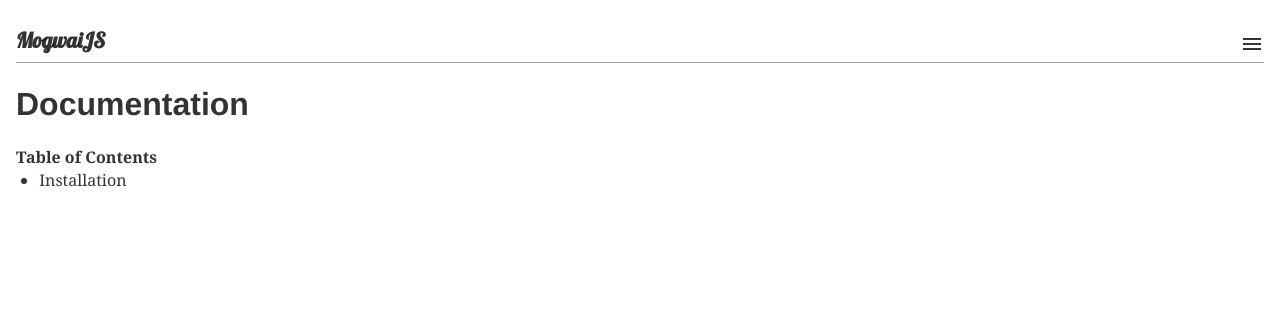
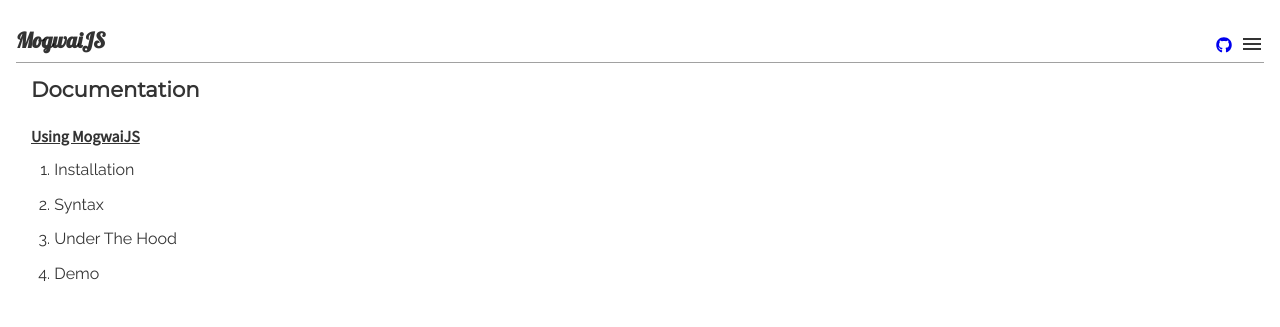
Before and after one commit to houta483/mogwaijs_landing_page, a Gatsby site: page /documentation in a window 1280 px wide. Built offline with nearby package versions, Linux system fonts and the light colour scheme; Gatsby itself is replaced by a stand-in of ours.

Commit message:
updated-home

```diff
--- a/package.json
+++ b/package.json
@@ -13,6 +13,10 @@
     "test": "echo \"Write tests! -> https://gatsby.dev/unit-testing \""
   },
   "dependencies": {
+    "@fortawesome/fontawesome-svg-core": "^1.2.22",
+    "@fortawesome/free-brands-svg-icons": "^5.10.2",
+    "@fortawesome/free-solid-svg-icons": "^5.10.2",
+    "@fortawesome/react-fontawesome": "^0.1.4",
     "gatsby": "^2.13.73",
     "gatsby-plugin-sharp": "^2.2.21",
     "gatsby-plugin-typography": "^2.3.7",
--- a/src/components/layout.js
+++ b/src/components/layout.js
@@ -1,5 +1,7 @@
 import React, { useState } from "react"
 import DropDownMenu from "./dropdownMenu.js"
+import { FontAwesomeIcon } from '@fortawesome/react-fontawesome'
+import { faGithub } from '@fortawesome/free-brands-svg-icons'
 
 
 
@@ -15,10 +17,13 @@
 
   return (
     <div style={{ padding: `0 1rem`, paddingBottom: "0" }}>
-      <div className="header" style={{ marginBottom: `1.5rem` }}>
+      <div className="header">
         <h3 style={{ marginBottom: "0", paddingTop: "1.8rem" }}>MogwaiJS</h3>
 
         <div>
+          <a href="https://github.com/oslabs-beta/mogwaijs">
+            <FontAwesomeIcon id="github-icon" icon={faGithub}/>
+          </a>
           <i onClick={handleMenuClick} id="hamburger-menu" className="material-icons">
             menu
           </i>
@@ -26,7 +31,10 @@
         </div>
       </div>
 
+      <div className="main-content">
       {props.children}
+      </div>
+
     </div>
   )
 }
--- a/src/pages/documentation.js
+++ b/src/pages/documentation.js
@@ -3,10 +3,15 @@
 
 export default ({location}) => (
   <Layout location={location}>
-    <h1>Documentation</h1>
-    <b>Table of Contents</b>
-    <ul>
+    <div className="documentation-sidebar">
+    <h3 className="main-heading">Documentation</h3>
+    <b className="scroll-header">Using MogwaiJS</b>
+    <ul className="documentation-topics-list">
       <li>Installation</li>
+      <li>Syntax</li>
+      <li>Under The Hood</li>
+      <li>Demo</li>
     </ul>
+    </div>
   </Layout>
 )
--- a/src/styles/global.css
+++ b/src/styles/global.css
@@ -1,6 +1,7 @@
 @import url('https://fonts.googleapis.com/css?family=Lobster&display=swap');
 @import url('https://fonts.googleapis.com/css?family=Montserrat&display=swap');
 @import url('https://fonts.googleapis.com/css?family=Montserrat|Raleway&display=swap');
+@import url('https://fonts.googleapis.com/css?family=Source+Sans+Pro&display=swap');
 
 * {
   box-sizing: border-box;
@@ -23,7 +24,7 @@
 }
 .image-explanation-div {
   display: grid;
-  grid-template-columns: repeat(auto-fit, minmax(280px, 1fr));
+  grid-template-columns: minmax(280px, 750px) minmax(280px, 750px);
   grid-gap: 5vw;
   margin-left: 5vw;
   margin-top: 10vh;
@@ -35,18 +36,18 @@
 
 .image-heading {
   font-family: 'Montserrat', sans-serif;
-  -webkit-animation: fadeIn 5s; /* Safari 4+ */
-  -moz-animation:    fadeIn 5s; /* Fx 5+ */
-  -o-animation:      fadeIn 5s; /* Opera 12+ */
-  animation:         fadeIn 5s;
+  -webkit-animation: fadeIn 3s; /* Safari 4+ */
+  -moz-animation:    fadeIn 3s; /* Fx 5+ */
+  -o-animation:      fadeIn 3s; /* Opera 12+ */
+  animation:         fadeIn 3s;
 }
 
 .information {
   font-family: 'Raleway', sans-serif;
-  -webkit-animation: fadeIn 5s; /* Safari 4+ */
-  -moz-animation:    fadeIn 5s; /* Fx 5+ */
-  -o-animation:      fadeIn 5s; /* Opera 12+ */
-  animation:         fadeIn 5s;
+  -webkit-animation: fadeIn 3s; /* Safari 4+ */
+  -moz-animation:    fadeIn 3s; /* Fx 5+ */
+  -o-animation:      fadeIn 3s; /* Opera 12+ */
+  animation:         fadeIn 3s;
 }
 
 .lists-link {
@@ -72,24 +73,37 @@
   user-select: none;
 }
 
+#github-icon {
+  margin: 5px 8px 5px 5px;
+}
+
+.giphy-info {
+  display: flex;
+  align-items: center;
+}
+
 .information2 {
   font-family: 'Raleway', sans-serif;
-  -webkit-animation: fadeIn 5s; /* Safari 4+ */
-  -moz-animation:    fadeIn 5s; /* Fx 5+ */
-  -o-animation:      fadeIn 5s; /* Opera 12+ */
-  animation:         fadeIn 5s;
+  color: #6458Ae;
+  margin: 5px;
+  -webkit-animation: fadeIn 3s; /* Safari 4+ */
+  -moz-animation:    fadeIn 3s; /* Fx 5+ */
+  -o-animation:      fadeIn 3s; /* Opera 12+ */
+  animation:         fadeIn 3s;
 }
 
 .video-explanation-div {
   display: grid;
-  grid-template-columns: repeat(auto-fit, minmax(280px, 1fr));
-  margin-left: 2vw;
+  grid-template-columns: minmax(280px, 750px) minmax(280px, 750px);
+  margin-top: 10vh;
+  margin-bottom: 10vh;
 
-  margin-top: 10vh;
+  background: #FCF9FE;
+  border-radius: 10px;
 }
 
 .right {
-  border: solid black;
+  border: solid #6458Ae;
   border-width: 0 3px 3px 0;
   display: inline-block;
   padding: 3px;
@@ -110,7 +124,7 @@
 }
 
 .left {
-  border: solid black;
+  border: solid #6458Ae;
   border-width: 0 3px 3px 0;
   display: inline-block;
   padding: 3px;
@@ -119,14 +133,42 @@
 }
 
 .giphy-embed {
-  border-radius: 20px;
   box-shadow: 0 6px 15px 9px rgba(72,72,72,.4);
+  margin-left: 5vw;
+  margin-top: 5vh;
+  max-width: 100%;
+  max-height: 100%;
+  width: 480px;
+  height: 429px;
+  float: left;
 }
 
 
-.name {
-  border-block-color: green;
+.main-heading {
+  font-family: 'Montserrat', sans-serif;
+
 }
+
+.documentation-sidebar {
+  width: 15em;
+  padding: 15px;
+  /* border-right: 1px solid rgb(161, 161, 161); */
+  overflow: scroll;
+}
+
+.scroll-header {
+  font-family: 'Source Sans Pro', sans-serif;
+  text-decoration: underline;
+}
+
+.documentation-sidebar ul {
+  font-family: 'Raleway', sans-serif;
+  margin-top: 10px;
+  list-style-type: decimal;
+}
+
+
+
 
 @-webkit-keyframes fadeIn {
   0%   { opacity: 0; }
@@ -144,3 +186,23 @@
   0%   { opacity: 0; }
   100% { opacity: 1; }
 }
+
+/* responsive concerns */
+
+@media only screen and (max-width: 1138px) {
+  .information2 {
+    font-family: 'Raleway', sans-serif;
+    margin-left: 45px;
+    -webkit-animation: fadeIn 3s; /* Safari 4+ */
+    -moz-animation:    fadeIn 3s; /* Fx 5+ */
+    -o-animation:      fadeIn 3s; /* Opera 12+ */
+    animation:         fadeIn 3s;
+  }
+}
+
+@media only screen and (min-width: 1320px){
+  .main-content {
+    max-width: 1320px;
+    margin: auto;
+  }
+}
```
Also changed, not shown: src/pages/index.js (+13 -10 lines), 1 other file.
